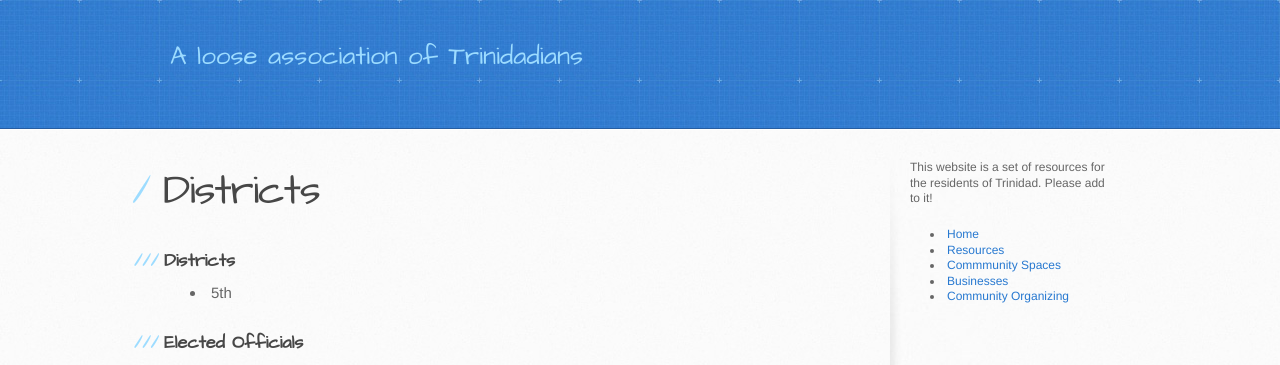
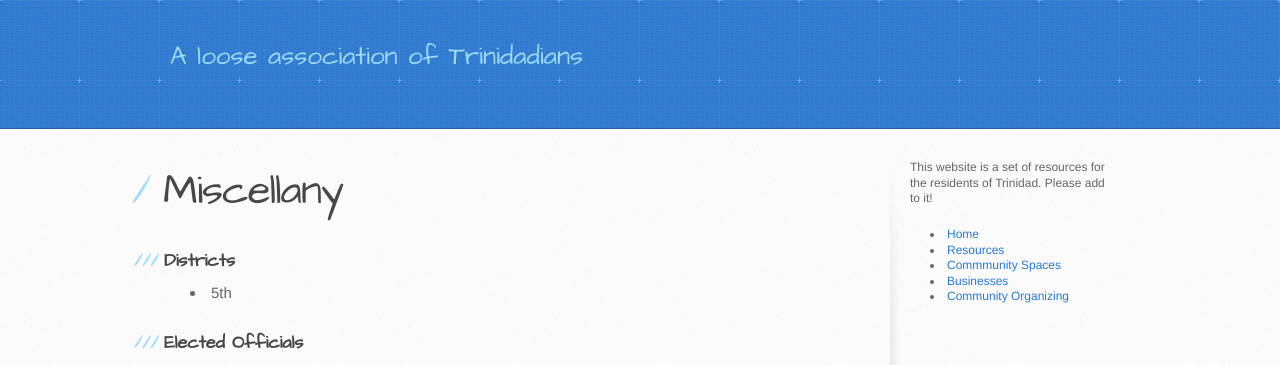
Before and after one commit to gbinal/tobago, a Jekyll site: the page built from misc-info.md, in a window 1280 px wide. Shown: the top 365 px of the page. Built offline with Jekyll 4.4.1, drawn with Linux system fonts in a browser that asks for light colours; our own code applies the rules of GitHub Pages for plain Markdown files.

Commit message:
adding title

```diff
--- a/misc-info.md
+++ b/misc-info.md
@@ -1,3 +1,8 @@
+---
+layout: default
+title: Miscellany
+published: true
+---
 
 
 ### Districts
```
